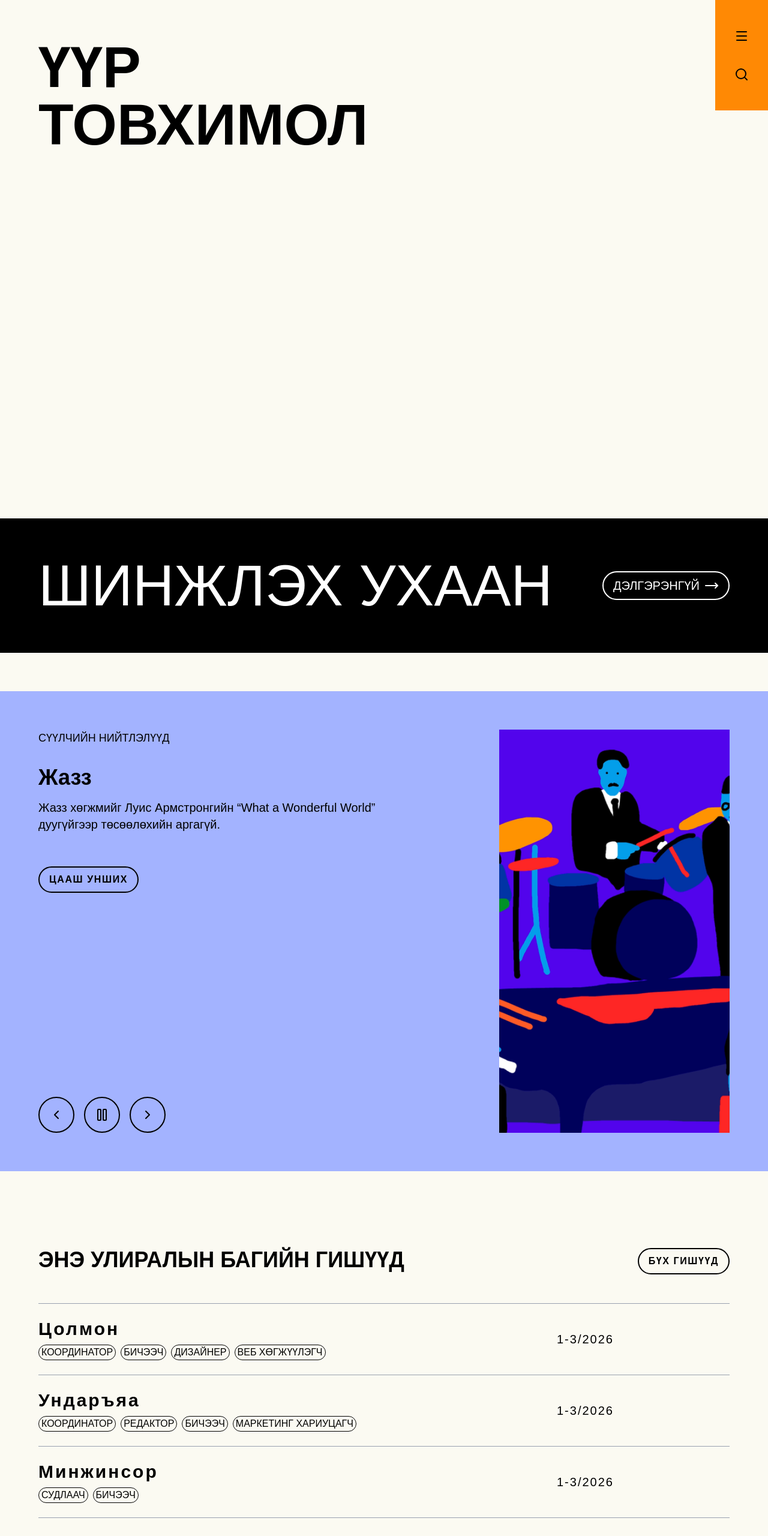
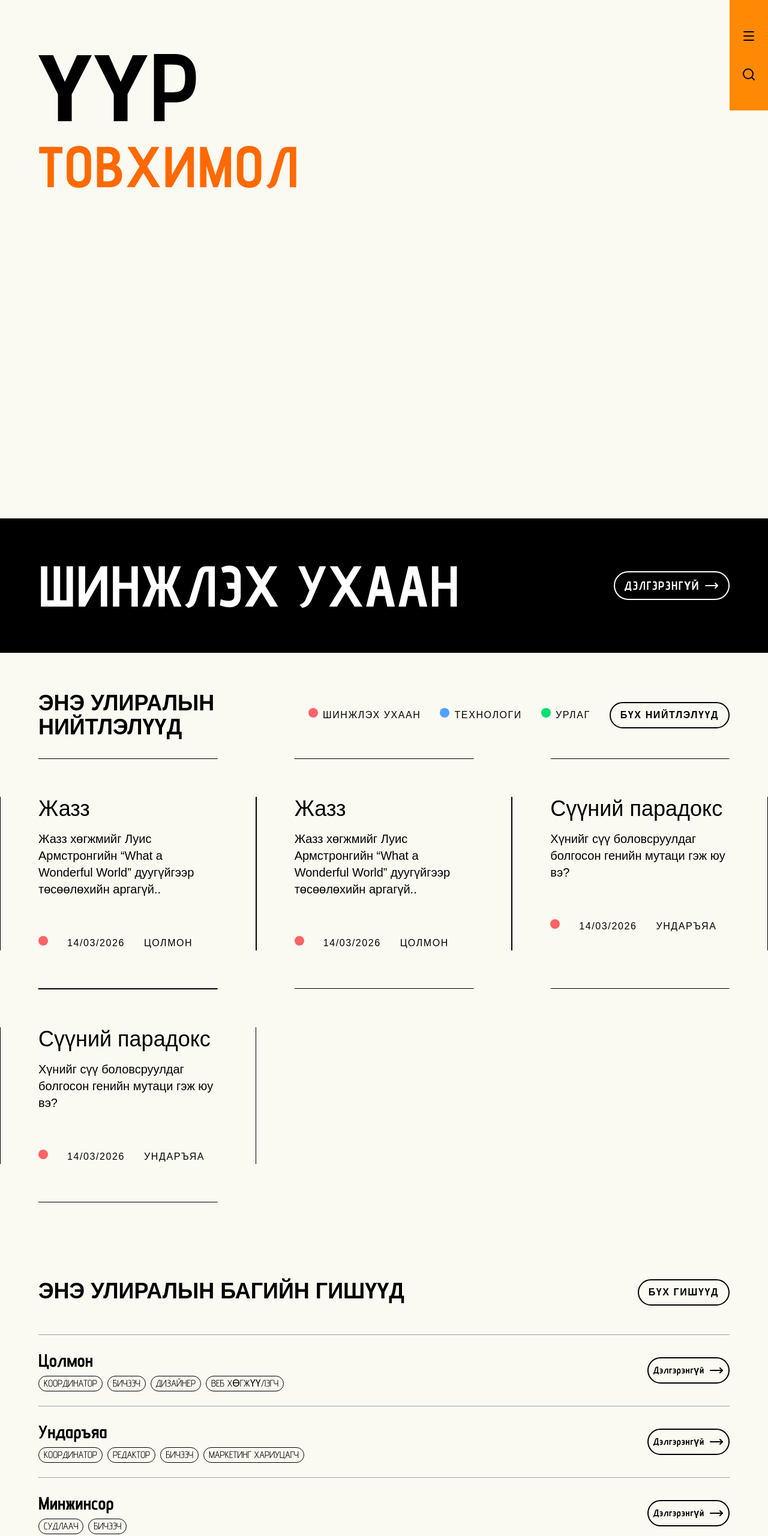
Before and after one commit to egoloprum/uur-new, a Next.js app: page / in a window 1280 px wide. Shown: the top 2560 px of the page at 60% size. Built offline with nearby package versions, Linux system fonts and the light colour scheme.

Commit message:
fix: font implementation

```diff
--- a/src/app/page.tsx
+++ b/src/app/page.tsx
@@ -11,7 +11,7 @@ export default function Home() {
     <main className="space-y-16 bg-[#fbfaf2]">
       <HeroSection />
       <DescriptionSection />
-      <LatestPostsSection />
+      <FuturePostsSection />
       <LatestTeamSection />
       <FuturePostsSection />
       <div className="bg-indigo-300 grid lg:grid-cols-2 p-4 md:p-8 lg:p-12 xl:p-16 py-20 relative">
--- a/src/widgets/landing/Description.tsx
+++ b/src/widgets/landing/Description.tsx
@@ -72,7 +72,7 @@ export const DescriptionSection = () => {
 
   return (
     <div ref={sectionRef} className="relative w-full overflow-hidden bg-black">
-      <ul ref={listRef} className="flex gap-16">
+      <ul ref={listRef} className="flex gap-16 font-advent-pro font-bold tracking-widest">
         <li className="p-4 md:p-8 lg:p-12 xl:p-16 min-w-screen flex justify-between items-center gap-8">
           <span className="text-8xl whitespace-nowrap uppercase">Шинжлэх ухаан</span>
           <button className="flex gap-2 items-center px-4 py-2 uppercase hover:bg-orange-400 focus:bg-orange-500 cursor-pointer rounded-full transition-colors border-2 text-xl">
--- a/src/widgets/landing/FuturePosts.tsx
+++ b/src/widgets/landing/FuturePosts.tsx
@@ -31,7 +31,7 @@ const posts = [
 
 export const FuturePostsSection = ({}) => {
   return (
-    <div className="bg-[#fbfaf2] md:min-h-screen space-y-8">
+    <div className="bg-[#fbfaf2] space-y-8">
       <div className="flex flex-col lg:flex-row gap-8 justify-between px-4 md:px-8 lg:px-12 xl:px-16">
         <h2 className="text-black font-bold text-4xl uppercase">Энэ улиралын нийтлэлүүд</h2>
         <div className="flex flex-col md:flex-row md:items-center gap-4 md:gap-8">
--- a/src/widgets/landing/Hero.tsx
+++ b/src/widgets/landing/Hero.tsx
@@ -1,10 +1,12 @@
 export const HeroSection = ({}) => {
   return (
-    <div className="bg-[#fbfaf2] min-h-screen p-4 md:p-8 lg:p-12 xl:p-16 flex flex-col">
+    <div className="bg-[#fbfaf2] min-h-screen p-4 md:p-8 lg:p-12 xl:p-16 flex flex-col font-advent-pro">
       <section className="flex flex-col justify-between h-full grow">
-        <h1 className="text-black font-bold text-6xl md:text-8xl uppercase">
-          <span className="block">Үүр</span>
-          <span className="block">товхимол</span>
+        <h1 className="font-bold uppercase">
+          <span className="block text-6xl md:text-[10rem] tracking-wide text-black">Үүр</span>
+          <span className="block text-4xl md:text-[6rem] tracking-wide text-orange-500">
+            Товхимол
+          </span>
         </h1>
       </section>
     </div>
--- a/src/widgets/landing/LatestTeam.tsx
+++ b/src/widgets/landing/LatestTeam.tsx
@@ -2,6 +2,7 @@
 
 import { useApp } from '@/src/entities'
 import { getSlugOfRole } from '@/src/shared'
+import { MoveRight } from 'lucide-react'
 import Link from 'next/link'
 
 export const LatestTeamSection = ({}) => {
@@ -23,15 +24,15 @@ export const LatestTeamSection = ({}) => {
       <ul>
         {members.map(member => (
           <li
-            className="py-6 border-t border-gray-400 grid grid-cols-12 md:hover:bg-indigo-300 md:hover:px-12 transition-all duration-300 cursor-pointer"
+            className="py-6 border-t border-gray-400 flex justify-between md:hover:bg-indigo-300 md:hover:px-12 transition-all duration-300 cursor-pointer"
             key={member.id}
           >
-            <div className="space-y-2 col-span-6">
-              <p className="text-black font-bold tracking-widest text-3xl">{member.name}</p>
+            <div className="space-y-2">
+              <p className="text-black font-bold font-advent-pro text-3xl">{member.name}</p>
               <ul className="flex flex-wrap gap-2">
                 {member.role.map(role => (
                   <li
-                    className="text-black uppercase border rounded-full px-1 text-nowrap text-sm md:text-base"
+                    className="text-black uppercase border rounded-full px-2 text-nowrap text-sm md:text-base font-advent-pro"
                     key={member.id + role.type}
                   >
                     {getSlugOfRole(role.type)}
@@ -39,9 +40,10 @@ export const LatestTeamSection = ({}) => {
                 ))}
               </ul>
             </div>
-            <p className="text-black tracking-widest col-start-10 text-xl text-nowrap self-center">
-              {member.duration}
-            </p>
+            <button className="col-start-11 self-center w-fit flex gap-2 items-center px-2 py-2 hover:bg-orange-400 focus:bg-orange-500 cursor-pointer rounded-full transition-colors border-2 border-black text-black font-advent-pro tracking-wider font-bold">
+              <span>Дэлгэрэнгүй</span>
+              <MoveRight />
+            </button>
           </li>
         ))}
       </ul>
--- a/src/widgets/sidebar/Sidebar.tsx
+++ b/src/widgets/sidebar/Sidebar.tsx
@@ -67,17 +67,17 @@ export const Sidebar = () => {
   return (
     <>
       <aside className="fixed top-0 right-0 z-100">
-        <div className="flex flex-col gap-2 z-20 p-4 py-8 bg-orange-400">
+        <div className="flex flex-col gap-2 z-20 px-1 py-8 bg-orange-400">
           <button
             onClick={() => toggleSidebar('Menu')}
-            className="p-4 hover:bg-indigo-400 rounded-full text-black"
+            className="p-4 rounded-full text-black cursor-pointer"
           >
             {isOpen && mode === 'Menu' ? <X /> : <Menu />}
           </button>
 
           <button
             onClick={() => toggleSidebar('Search')}
-            className="p-4 hover:bg-indigo-400 rounded-full text-black"
+            className="p-4 rounded-full text-black cursor-pointer"
           >
             {isOpen && mode === 'Search' ? <X /> : <Search />}
           </button>
```
